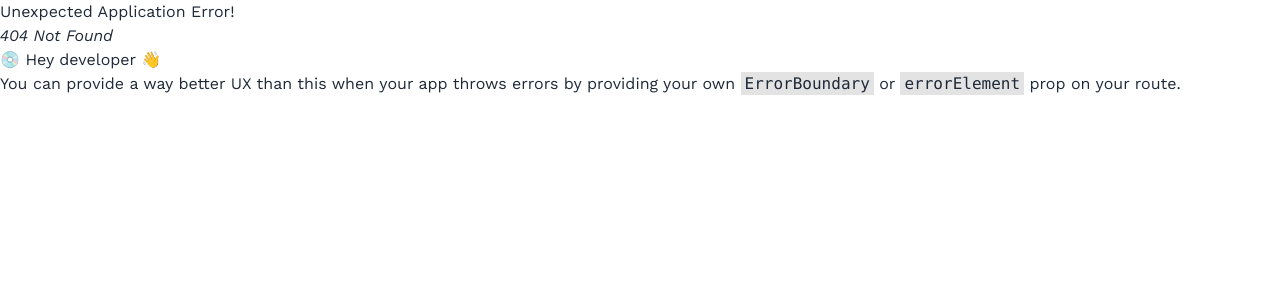
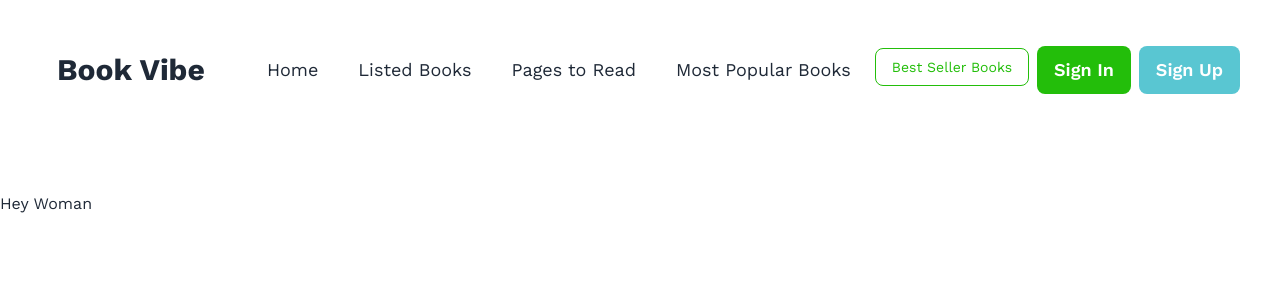
Before and after one commit to Salman7D/book-review, a React (Vite) app: page /bestsellerbooks in a window 1280 px wide. Before the commit this address had no page. Shown: the top 300 px of the page. Built offline with nearby package versions, Linux system fonts and the light colour scheme.

Commit message:
added 2 more routes

```diff
--- /dev/null
+++ b/src/Components/BestSellerBooks/BestSellerBooks.jsx
@@ -0,0 +1,10 @@
+
+const BestSellerBooks = () => {
+    return (
+        <div>
+            <p>Hey Woman</p>
+        </div>
+    );
+};
+
+export default BestSellerBooks;
--- /dev/null
+++ b/src/Components/ErrorPage/ErrorPage.jsx
@@ -0,0 +1,14 @@
+import { Link } from "react-router-dom";
+
+const ErrorPage = () => {
+    return (
+        <div className="">
+
+            <p className="text-2xl font-bold lg:mb-5 lg:mt-[300px] lg:ml-[680px]">404 Not Found</p>
+            <Link className="lg:p-2 lg:ml-[695px] rounded-2xl bg-black text-white" to="/">Go Back Home</Link>
+
+        </div>
+    );
+};
+
+export default ErrorPage;
--- /dev/null
+++ b/src/Components/MostPopularBooks/MostPopularBooks.jsx
@@ -0,0 +1,10 @@
+
+const MostPopularBooks = () => {
+    return (
+        <div>
+            <p>Hey Man</p>
+        </div>
+    );
+};
+
+export default MostPopularBooks;
--- a/src/Components/Navbar/Navbar.jsx
+++ b/src/Components/Navbar/Navbar.jsx
@@ -89,11 +89,16 @@ const Navbar = () => {
         }>Pages to Read</NavLink>
     </li>
   <li className="flex">
-        <a className="flex items-center px-3 text-[#23BE0A] border border-solid  border-[#23BE0A] rounded-lg text-lg font-normal">Home</a>
+  <NavLink to="/mostpopularbooks" className={({isActive}) =>
+            isActive ? " border border-solid  border-[#23BE0A] rounded-lg text-[#23BE0A]" : "text-lg font-normal"
+        }>Most Popular Books</NavLink>
     </li>
   <li className="flex">
-        <a className="flex items-center px-3 text-[#23BE0A] border border-solid  border-[#23BE0A] rounded-lg text-lg font-normal">Home</a>
+  <NavLink to="/bestsellerbooks" className={({isActive}) =>
+            isActive ? " border border-solid  border-[#23BE0A] rounded-lg text-[#23BE0A]" : "text-lg font-normal"
+        }>Best Seller Books</NavLink>
     </li>
+
   </ul>
 </div>
 <div className="navbar-end gap-2">
--- a/src/Components/PageRead/PageRead.jsx
+++ b/src/Components/PageRead/PageRead.jsx
@@ -2,7 +2,7 @@
 import { useEffect, useState } from "react";
 import { useLoaderData } from "react-router-dom";
 import { getReadBook } from "../Utility/localstorage";
-import { BarChart, Bar, Cell, XAxis, YAxis, CartesianGrid, ResponsiveContainer } from 'recharts';
+import { BarChart, Bar, XAxis, YAxis, CartesianGrid } from 'recharts';
 
 const PageRead = () => {
     const pages = useLoaderData();
--- a/src/Routes/Routes.jsx
+++ b/src/Routes/Routes.jsx
@@ -6,11 +6,15 @@ import BookDetails from "../Components/BookDeatils/BookDetails";
 import PageRead from "../Components/PageRead/PageRead";
 import ReadBooks from "../Components/ReadBooks/ReadBooks";
 import Wishlist from "../Components/Wishlist/Wishlist";
+import ErrorPage from "../Components/ErrorPage/ErrorPage";
+import MostPopularBooks from "../Components/MostPopularBooks/MostPopularBooks";
+import BestSellerBooks from "../Components/BestSellerBooks/BestSellerBooks";
 
 export const router = createBrowserRouter([
     {
       path: "/",
       element: <Root></Root>,
+      errorElement: <ErrorPage></ErrorPage>,
       children: [{
 
         path: "/",
@@ -43,6 +47,14 @@ export const router = createBrowserRouter([
         path: "/pageread",
         element: <PageRead></PageRead>,
         loader: () => fetch('/books.json'),
+      },
+      {
+        path: "/mostpopularbooks",
+        element: <MostPopularBooks></MostPopularBooks>
+      },
+      {
+        path: "/bestsellerbooks",
+        element: <BestSellerBooks></BestSellerBooks>
       }
     ]
 
```
